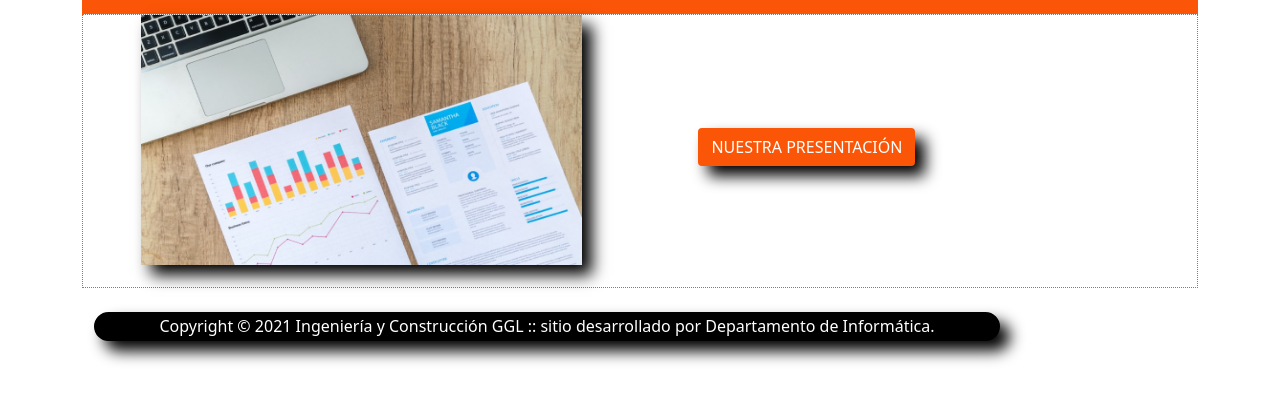
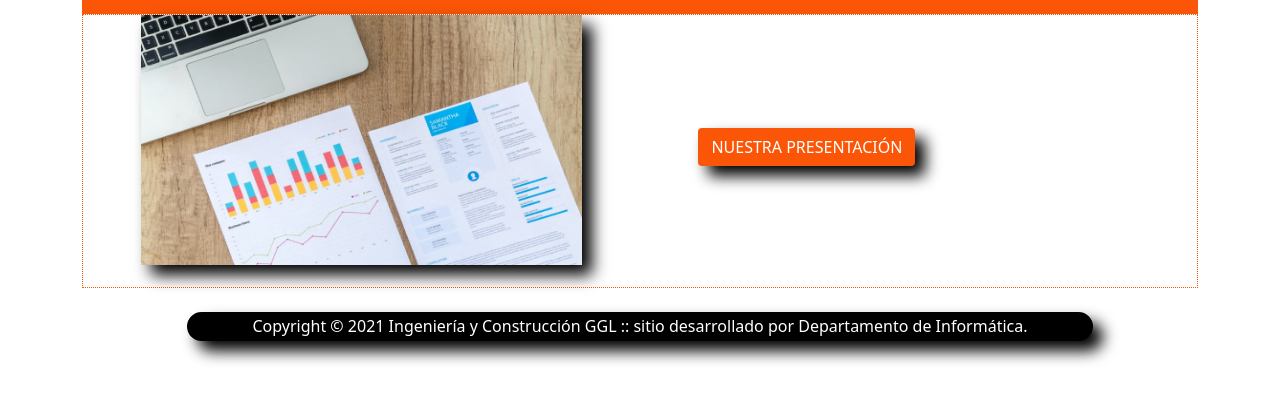
Before and after one commit to JoelSilvi/Joel, a plain HTML site: page Curriculum.html in a window 1280 px wide. Shown: the part 257-658 px from the top of the page. Drawn offline with Linux system fonts and the light colour scheme.

Commit message:
centrando footer CV

```diff
--- a/Curriculum.html
+++ b/Curriculum.html
@@ -117,7 +117,7 @@
 <div class="container-md">
     <div class="row">
 
-        <div class="col-md-10 mx-aut0">
+        <div class="col-md-10 mx-auto">
             <br><h6 class="sombra">Copyright © 2021 Ingeniería y Construcción GGL :: sitio desarrollado por Departamento de Informática.</h6>
         </div>
 
```
